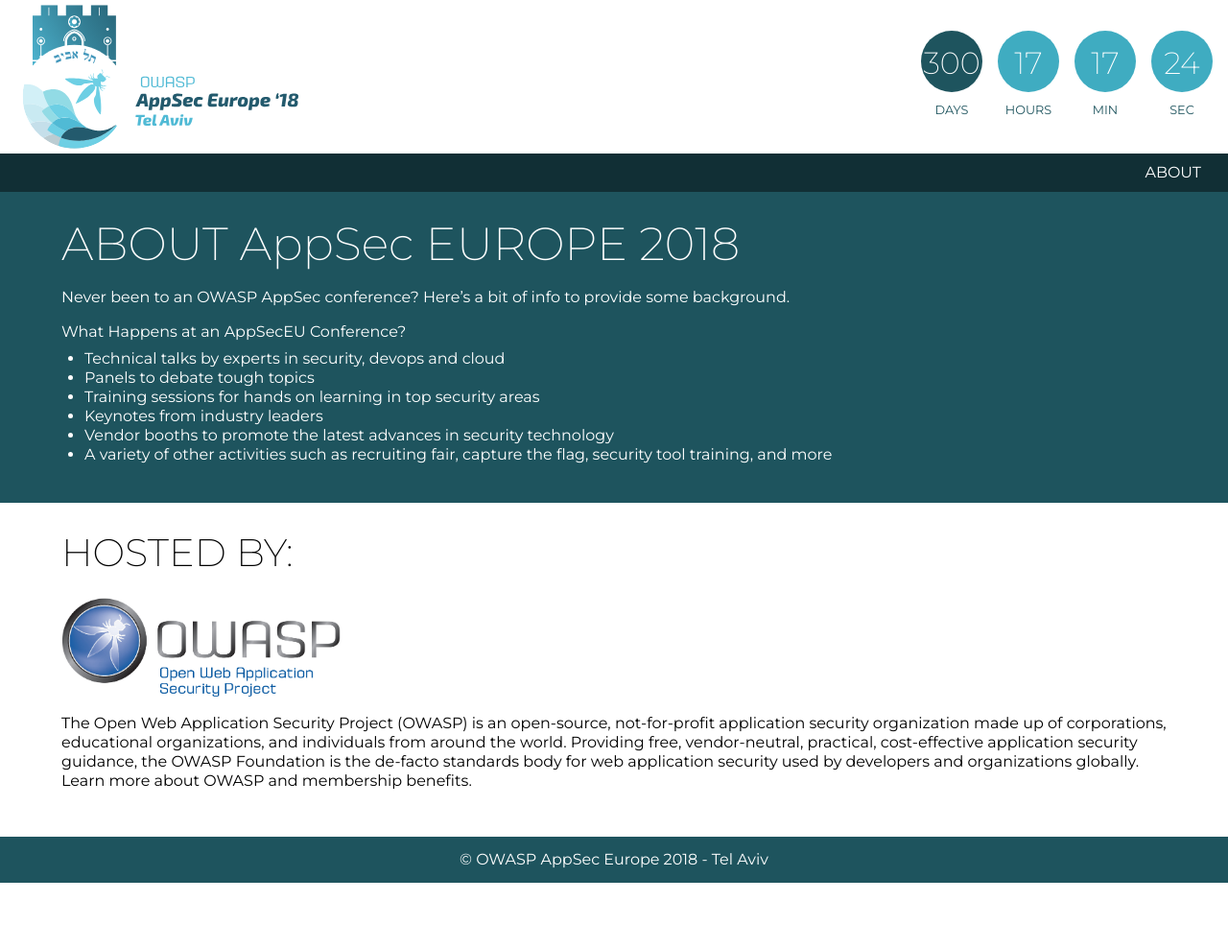
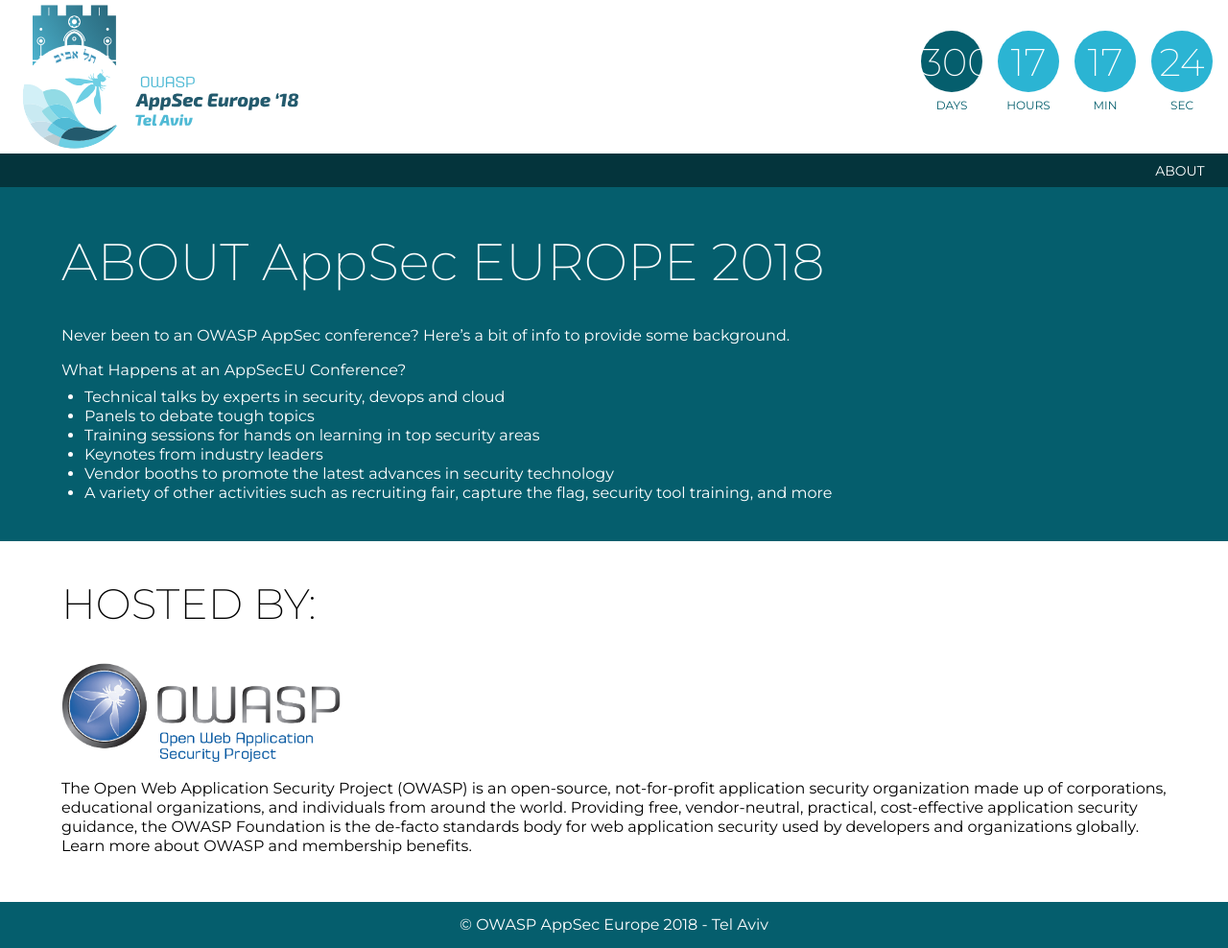
Before and after one commit to OWASP/AppSecEurope2018, a Jekyll site: the page built from about/index.html, in a window 1280 px wide. Shown: the whole page at 96% size. Built offline with Jekyll 4.4.1, drawn with Linux system fonts in a browser that asks for light colours; before the commit the page ends 920 px from its top, so only the background shows below that.

Commit message:
Better styling

```diff
--- a/_config.yml
+++ b/_config.yml
@@ -3,6 +3,8 @@
 markdown: kramdown
 include:
 gems:
+
+multiply: url(/assets/images/waves.png), url(/assets/images/simpleback.svg)
 
 # Since GH pages override this to "true", we test this value to see if we are running locally
 safe: false
--- a/_data/menus.yml
+++ b/_data/menus.yml
@@ -1,2 +1,2 @@
 - title: About
-  url  : about
+  url  : about/
--- a/assets/css/style.scss
+++ b/assets/css/style.scss
@@ -3,8 +3,8 @@
 @import "reset.css";
 
 
-$light: #3facc1;
-$medium: #1e545e;
+$light: #2bb4d3;
+$medium: #055e6d;
 $dark: #152f30;
 
 body {
@@ -28,16 +28,22 @@
 	text-transform: uppercase;
 	margin: 0.25em 0em 0.75em 0em;
 	font-weight: 200;
+	line-height: 1em;
+
+	sub {
+		text-transform: none;
+		font-size: 75%;
+	}
 }
 h1 {
-	font-size: 300%;
+	font-size: 337.5%;
 	em {
 		text-transform: none;
 	}
 }
 
 h2 {
-	font-size: 250%;
+	font-size: 275%;
 }
 h3 {
 	font-size: 200%;
@@ -50,7 +56,22 @@
 	margin-bottom: 1em;
 }
 
+button {
+	border-radius: 0.8em;
+	height: 1.6em;
+	border: none;
+	padding: 0em 1em;
+	text-transform: uppercase;
+	font-family: 'Montserrat';
+	background: $light;
+	color: #fff;
+	font-weight: 400;
+	font-size: 87.5%;
 
+	&.dark {
+		background: $medium;
+	}
+}
 
 
 header {
@@ -77,7 +98,7 @@
 				width: 4em;
 				height: 4em;
 				text-align: center;
-				padding-top: 1.1em;
+				padding-top: 0.8em;
 				display: inline-block;
 				position: relative;
 				margin-right: 1em;
@@ -87,10 +108,10 @@
 				content: attr(data-content);
 				font-weight: 200;
 				color: #fff;
-				font-size: 200%;
+				font-size: 250%;
 			}
 			div::after {
-				font-size: 80%;
+				font-size: 75%;
 				content: attr(data-label);
 				text-transform: uppercase;
 				position: absolute;
@@ -114,15 +135,25 @@
 		margin-bottom: -2.5em;
 		position: relative;
 		z-index: 5;
+		font-size: 87.5%;
+
 		ul {
 			float: right;
-			li {
-				margin-right: 1em;
-			}
 		}
 		a {
 			color: #fff;
 			text-transform: uppercase;
+			padding: 0em 1em;
+			border-radius: 0.8em;
+			height: 1.6em;
+			&:hover{
+				background: #fff;
+				color: $medium;
+			}
+			&:active {
+				background: $light;
+
+			}
 		}
 	}
 }
@@ -136,6 +167,11 @@
 	section.inverse {
 		background-color: $medium;
 		color: #fff;
+
+		button.dark {
+			background: #fff;
+			color: $medium;
+		}
 	}
 	section:first-of-type {
 		border-top: 2.5em solid $medium;
@@ -149,12 +185,14 @@
 		background-size: cover;
 		background-position: top left;
 
-		> div {
-			padding: 4.5em 4em;
-			width: 100%;
-			height: 100%;
-			background: rgba(0,92,100,0.5);
-		}
+		padding: 4.5em 4em;
+		width: 100%;
+		height: 100%;
+		//background: rgba(0,92,100,0.5);
+		background-position: bottom right, bottom right, top left;
+		background-repeat: no-repeat, repeat-y, no-repeat;
+		background-size: 33% auto, cover, cover;
+		background-blend-mode: normal, multiply, normal;
 	}
 
 	ul {
```
Also changed, not shown: index.html (+9 -2 lines), assets/images/back.png (added), assets/images/back.svg (added), assets/images/simpleback.svg (added), assets/images/waves.png (added), assets/images/waves.svg (added).
